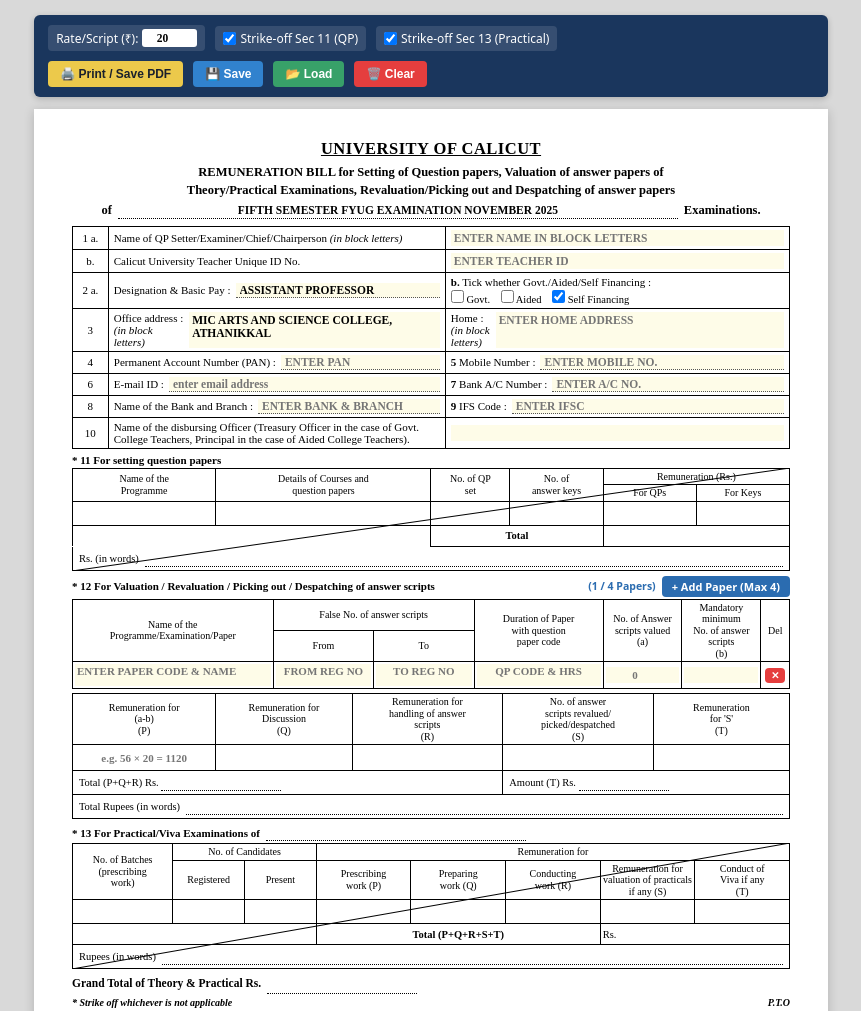
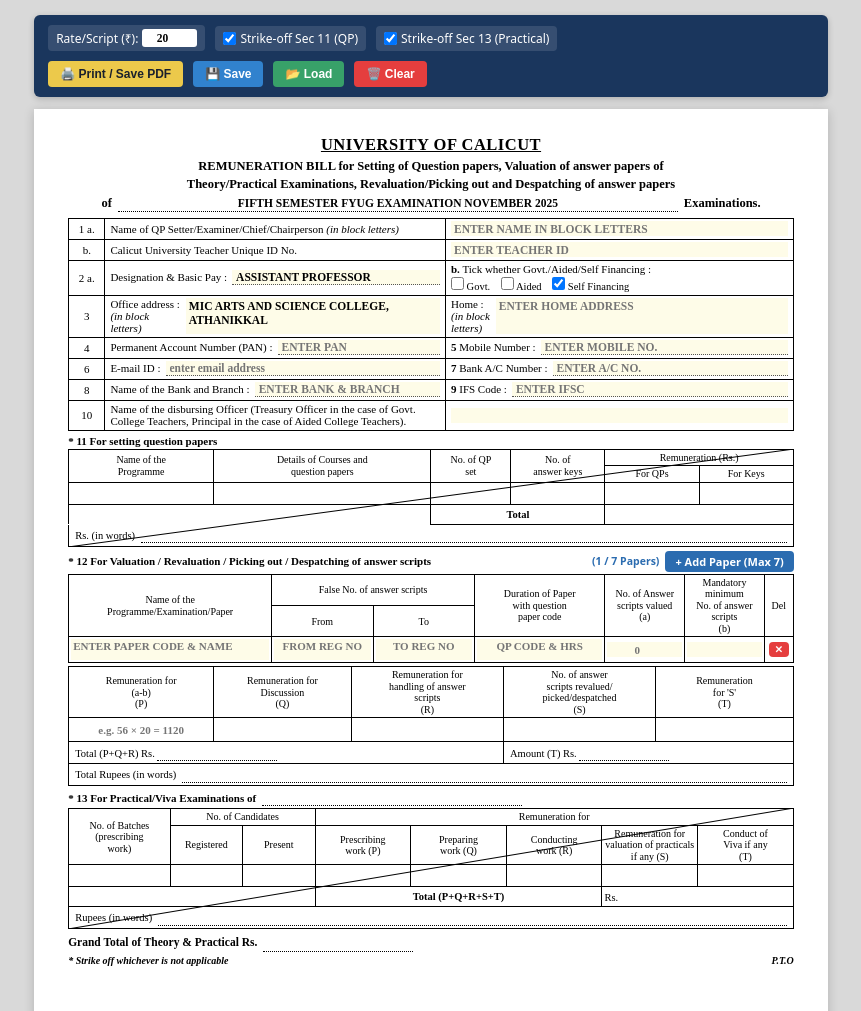
Before and after one commit to javidkarathodi-lgtm/calicut-remuneration-bill, a plain HTML site: page index.html in a window 1280 px wide. Shown: the top 1011 px of the page, without its empty margins (209-1070 px from the left). Drawn offline with Linux system fonts and the light colour scheme.

Commit message:
Update index.html

```diff
--- a/index.html
+++ b/index.html
@@ -79,9 +79,43 @@
       min-height: 297mm;
       margin: 0 auto 18px;
       background: #fff;
-      padding: 8mm 10mm;
+      padding: 7mm 9mm;
       box-shadow: 0 2px 10px rgba(0,0,0,0.18);
       position: relative;
+    }
+
+    /* Compact mode automatically applied when 5-7 papers are added so Page 1 fits cleanly on 1 A4 */
+    .page.compact-mode {
+      padding: 5.5mm 8.5mm;
+    }
+    .page.compact-mode h1 {
+      font-size: 15.5px;
+      margin-bottom: 2px;
+    }
+    .page.compact-mode .sub-header {
+      font-size: 11.5px;
+      line-height: 1.3;
+      margin-bottom: 4px;
+    }
+    .page.compact-mode table.form-table td {
+      padding: 2px 4px;
+    }
+    .page.compact-mode .sec-title {
+      margin: 3.5px 0 1.5px;
+    }
+    .page.compact-mode .val-paper-row td {
+      padding: 1.5px 2px;
+    }
+    .page.compact-mode .val-paper-row textarea {
+      min-height: 18px;
+      font-size: 10px;
+      line-height: 1.15;
+    }
+    .page.compact-mode .words-row {
+      padding: 2px 5px;
+    }
+    .page.compact-mode .grand-row {
+      margin-top: 3px;
     }
 
     /* Fixed Header Styling - Clean & Centered */
@@ -91,13 +125,13 @@
       font-weight: bold;
       letter-spacing: 0.5px;
       text-decoration: underline;
-      margin-bottom: 4px;
+      margin-bottom: 3px;
     }
     .sub-header {
       font-size: 12.5px;
       font-weight: bold;
-      line-height: 1.45;
-      margin-bottom: 6px;
+      line-height: 1.4;
+      margin-bottom: 5px;
       text-align: center;
     }
     .exam-line-row {
@@ -129,13 +163,13 @@
     table.form-table {
       width: 100%;
       border-collapse: collapse;
-      margin-bottom: 5px;
+      margin-bottom: 4px;
       font-size: 11px;
       table-layout: fixed;
     }
     table.form-table td, table.form-table th {
       border: 1px solid #000;
-      padding: 3px 5px;
+      padding: 2.5px 5px;
       vertical-align: middle;
     }
     .sl-col {
@@ -177,7 +211,7 @@
       font-family: 'Times New Roman', Times, serif;
       font-size: 11.5px;
       color: #000;
-      padding: 2px 3px;
+      padding: 1.5px 3px;
       outline: none;
     }
     input[type="text"]:focus, input[type="number"]:focus, textarea:focus {
@@ -196,7 +230,7 @@
     .sec-title {
       font-size: 11px;
       font-weight: bold;
-      margin: 5px 0 2px;
+      margin: 4px 0 2px;
       display: flex;
       align-items: center;
       justify-content: space-between;
@@ -248,7 +282,7 @@
     .words-row {
       border: 1px solid #000;
       border-top: none;
-      padding: 3px 6px;
+      padding: 2.5px 6px;
       font-size: 10.5px;
       display: flex;
       align-items: baseline;
@@ -262,7 +296,7 @@
     }
 
     .grand-row {
-      margin-top: 5px;
+      margin-top: 4px;
       font-size: 11.5px;
       font-weight: bold;
       display: flex;
@@ -456,7 +490,7 @@
     .val-paper-row textarea {
       font-size: 10.5px;
       line-height: 1.2;
-      min-height: 22px;
+      min-height: 21px;
       display: block;
       background: #fefce8;
       padding: 1px 2px;
@@ -476,8 +510,11 @@
         margin: 0;
         width: 210mm;
         height: 297mm;
-        padding: 7mm 9mm;
+        padding: 6.5mm 9mm;
         page-break-after: always;
+      }
+      .page.compact-mode {
+        padding: 5mm 8.5mm;
       }
       .page:last-of-type { page-break-after: auto; }
 
@@ -543,7 +580,7 @@
 </div>
 
 <!-- ==================== PAGE 1 ==================== -->
-<div class="page">
+<div class="page" id="page1">
   <h1>UNIVERSITY OF CALICUT</h1>
   <div class="sub-header">
     REMUNERATION BILL for Setting of Question papers, Valuation of answer papers of<br>
@@ -680,7 +717,7 @@
         <th>For Keys</th>
       </tr>
       <tr>
-        <td style="height:24px"><input type="text" id="qp_prog" class="left" /></td>
+        <td style="height:22px"><input type="text" id="qp_prog" class="left" /></td>
         <td><input type="text" id="qp_details" class="left" /></td>
         <td><input type="text" id="qp_set" /></td>
         <td><input type="text" id="qp_keys" /></td>
@@ -699,12 +736,12 @@
     </div>
   </div>
 
-  <!-- Section 12: Valuation - UP TO 4 PAPERS -->
+  <!-- Section 12: Valuation - UP TO 7 PAPERS -->
   <div class="sec-title">
     <span>* 12 For Valuation / Revaluation / Picking out / Despatching of answer scripts</span>
     <div class="no-print" style="display:flex; align-items:center; gap:6px">
-      <span id="paper_count_lbl" style="font-family:system-ui,sans-serif; font-size:10.5px; color:#2b6cb0">(1 / 4 Papers)</span>
-      <button type="button" id="btn_add_paper" class="btn btn-add" onclick="addValRow()">+ Add Paper (Max 4)</button>
+      <span id="paper_count_lbl" style="font-family:system-ui,sans-serif; font-size:10.5px; color:#2b6cb0">(1 / 7 Papers)</span>
+      <button type="button" id="btn_add_paper" class="btn btn-add" onclick="addValRow()">+ Add Paper (Max 7)</button>
     </div>
   </div>
 
@@ -724,12 +761,12 @@
       </tr>
     </thead>
     <tbody id="val_papers_body">
-      <!-- Dynamic Paper Rows (1 to 4) Added Here -->
+      <!-- Dynamic Paper Rows (1 to 7) Added Here -->
     </tbody>
   </table>
 
   <!-- Summary remuneration for valuation -->
-  <table class="grid-table" style="margin-top:4px">
+  <table class="grid-table" style="margin-top:3px">
     <tr>
       <th style="width:20%">Remuneration for<br>(a-b)<br>(P)</th>
       <th style="width:19%">Remuneration for<br>Discussion<br>(Q)</th>
@@ -738,18 +775,18 @@
       <th style="width:19%">Remuneration<br>for 'S'<br>(T)</th>
     </tr>
     <tr>
-      <td style="height:26px"><input type="text" id="val_p" oninput="calcManualP()" placeholder="e.g. 56 × 20 = 1120" /></td>
+      <td style="height:24px"><input type="text" id="val_p" oninput="calcManualP()" placeholder="e.g. 56 × 20 = 1120" /></td>
       <td><input type="number" id="val_q" oninput="calcAll()" /></td>
       <td><input type="number" id="val_r" oninput="calcAll()" /></td>
       <td><input type="text" id="val_s" /></td>
       <td><input type="number" id="val_t" oninput="calcAll()" /></td>
     </tr>
     <tr>
-      <td colspan="3" style="text-align:left; padding:3px 6px">
+      <td colspan="3" style="text-align:left; padding:2.5px 6px">
         Total (P+Q+R) Rs.
         <input type="text" id="val_total_pqr" style="width:120px; display:inline-block; border-bottom:1px dotted #000" />
       </td>
-      <td colspan="2" style="text-align:left; padding:3px 6px">
+      <td colspan="2" style="text-align:left; padding:2.5px 6px">
         Amount (T) Rs.
         <input type="text" id="val_total_t" style="width:90px; display:inline-block; border-bottom:1px dotted #000" />
       </td>
@@ -782,7 +819,7 @@
         <th style="width:13%">Conduct of<br>Viva if any<br>(T)</th>
       </tr>
       <tr>
-        <td style="height:24px"><input type="text" id="prac_batch" /></td>
+        <td style="height:22px"><input type="text" id="prac_batch" /></td>
         <td><input type="text" id="prac_reg" /></td>
         <td><input type="text" id="prac_pres" /></td>
         <td><input type="number" id="prac_p" oninput="calcAll()" /></td>
@@ -981,15 +1018,18 @@
     return parseFloat(document.getElementById('rate_per_script').value) || 20;
   }
 
-  // ---------- Multi-paper valuation (1 to 4 Papers) ----------
+  // ---------- Multi-paper valuation (1 to 7 Papers) ----------
   let valRowCount = 0;
-  const MAX_VAL_ROWS = 4;
+  const MAX_VAL_ROWS = 7;
 
   function updatePaperCounterUI() {
     const lbl = document.getElementById('paper_count_lbl');
     const btn = document.getElementById('btn_add_paper');
+    const p1 = document.getElementById('page1');
     if (lbl) lbl.textContent = `(${valRowCount} / ${MAX_VAL_ROWS} Papers)`;
     if (btn) btn.disabled = (valRowCount >= MAX_VAL_ROWS);
+    // Automatically enable compact spacing when 5 to 7 rows are used so Page 1 fits on single A4
+    if (p1) p1.classList.toggle('compact-mode', valRowCount >= 5);
   }
 
   function createValRow(index) {
@@ -1209,7 +1249,7 @@
     localStorage.removeItem('calicutRemBill');
   }
 
-  // Init with 1 Paper Row by default (can add up to 4)
+  // Init with 1 Paper Row by default (can add up to 7)
   document.addEventListener('DOMContentLoaded', () => {
     toggleStrike();
     addValRow();
```
